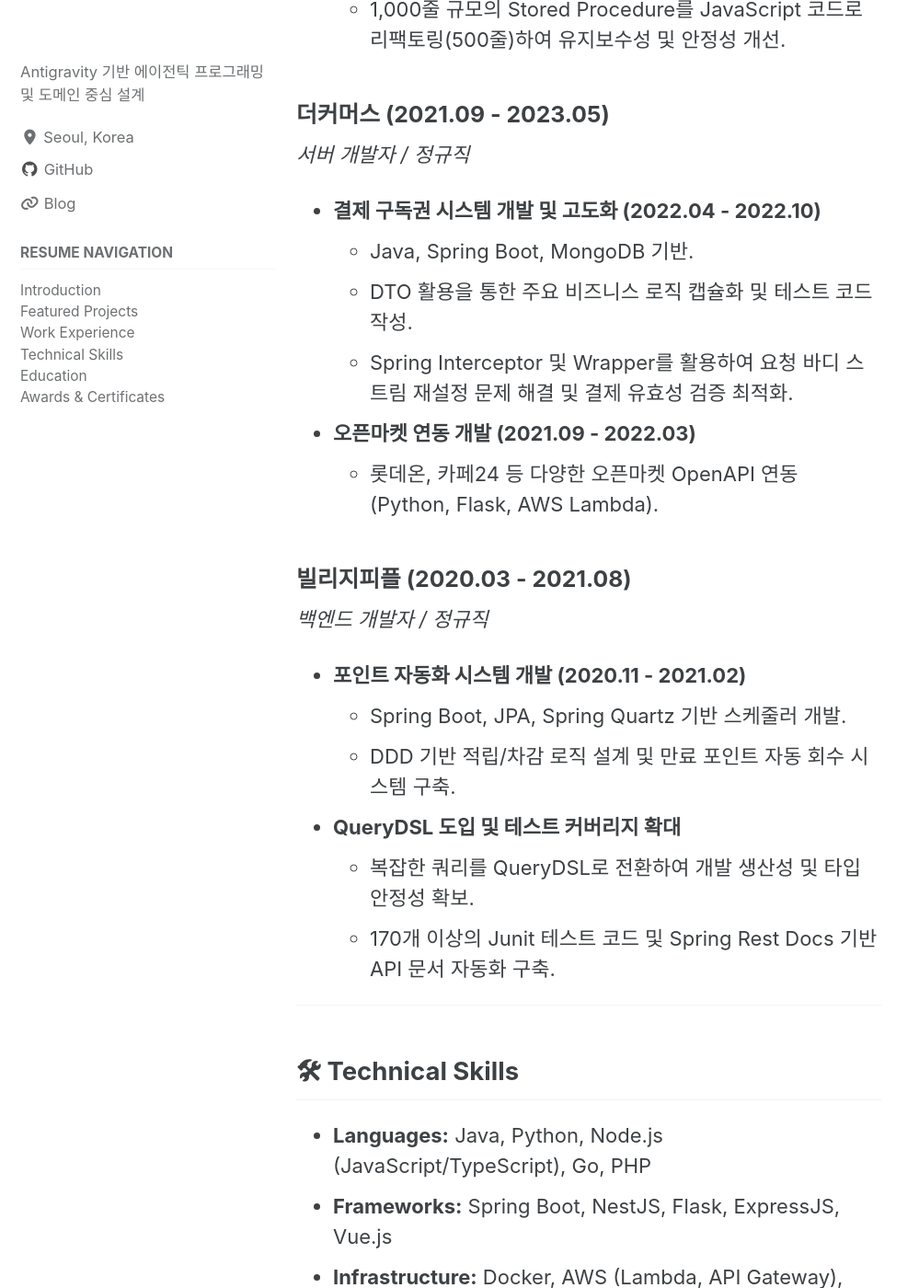
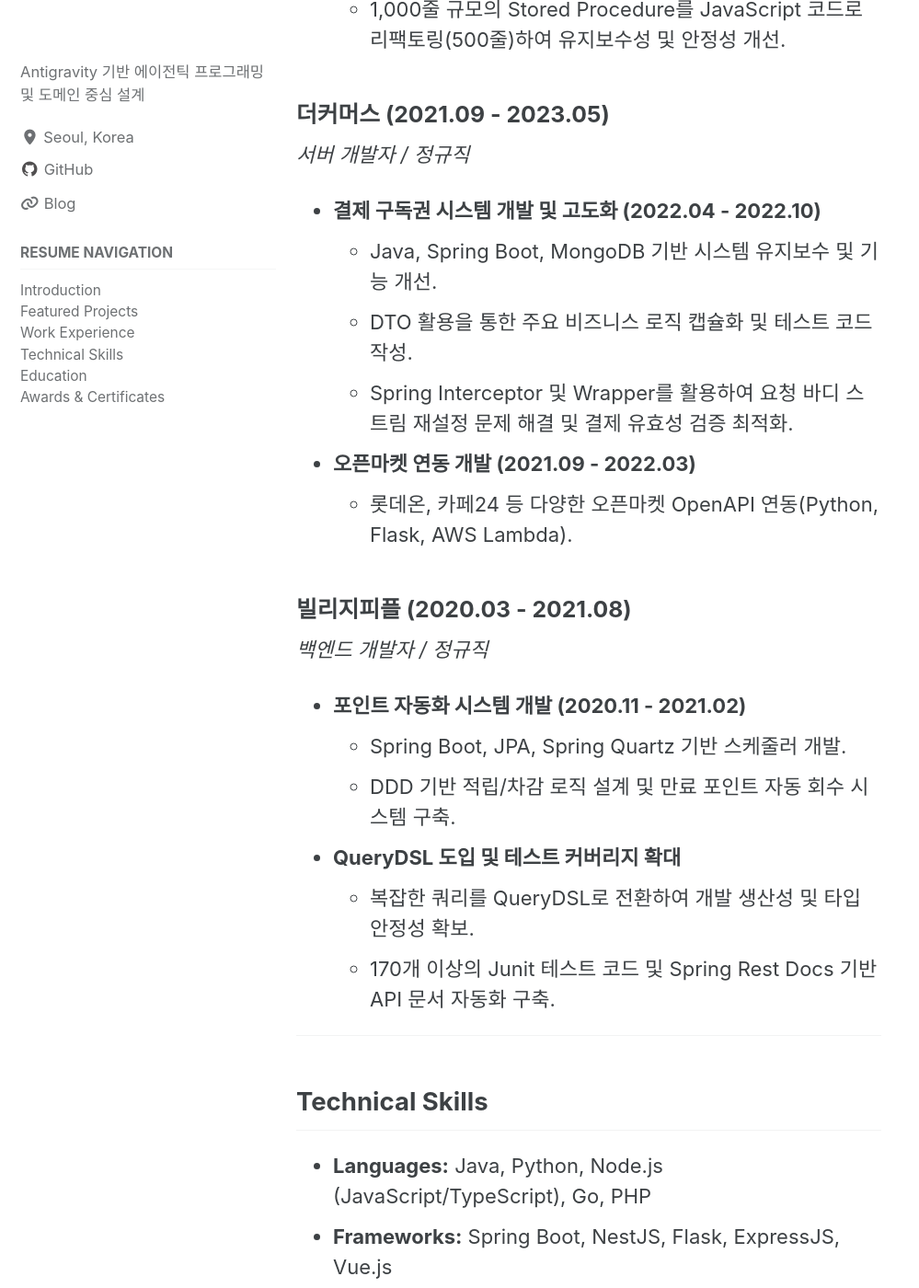
Before and after one commit to hsuk0409/earstone.github.io, a Jekyll site: the page built from _pages/resume.md, in a window 1280 px wide and 1400 px high, scrolled down 3142 px. Shown: the whole window at 92% size, without its empty margins (0-999 px from the left). Built offline with Jekyll 4.4.1, drawn with Linux system fonts in a browser that asks for light colours; cached includes are drawn as plain includes; some of the changed text lies outside the part shown.

Commit message:
일관성 체크

```diff
--- a/_pages/resume.md
+++ b/_pages/resume.md
@@ -66,11 +66,11 @@ sidebar:
 *서버 개발자 / 정규직*
 
 - **결제 구독권 시스템 개발 및 고도화 (2022.04 - 2022.10)**
-  - Java, Spring Boot, MongoDB 기반.
+  - Java, Spring Boot, MongoDB 기반 시스템 유지보수 및 기능 개선.
   - DTO 활용을 통한 주요 비즈니스 로직 캡슐화 및 테스트 코드 작성.
   - Spring Interceptor 및 Wrapper를 활용하여 요청 바디 스트림 재설정 문제 해결 및 결제 유효성 검증 최적화.
 - **오픈마켓 연동 개발 (2021.09 - 2022.03)**
-  - 롯데온, 카페24 등 다양한 오픈마켓 OpenAPI 연동 (Python, Flask, AWS Lambda).
+  - 롯데온, 카페24 등 다양한 오픈마켓 OpenAPI 연동(Python, Flask, AWS Lambda).
 
 ### **빌리지피플** (2020.03 - 2021.08)
 *백엔드 개발자 / 정규직*
@@ -84,7 +84,7 @@ sidebar:
 
 ---
 
-## 🛠 Technical Skills
+## Technical Skills
 - **Languages:** Java, Python, Node.js (JavaScript/TypeScript), Go, PHP
 - **Frameworks:** Spring Boot, NestJS, Flask, ExpressJS, Vue.js
 - **Infrastructure:** Docker, AWS (Lambda, API Gateway), MySQL, MariaDB, MongoDB, Redis, Linux
@@ -92,16 +92,18 @@ sidebar:
 
 ---
 
-## 🎓 Education
+## Education
 - **단국대학교** (2016.03 - 2019.02) - 운동처방재활학과 학사 졸업
 - **경민대학교** (2012.03 - 2016.02) - 레저스포츠과 전문학사 졸업
 
-## 📜 Awards & Certificates
+---
+
+## Awards & Certificates
 - **정보처리기사** (2019.08) - 한국산업인력공단
 - **2급 생활스포츠지도사(보디빌딩)** (2018.07) - 국민체육진흥공단
 
 ---
 
-## 🔗 Links
+## Links
 - [Tistory Blog](https://earstone.tistory.com/)
 - [GitHub](https://github.com/hsuk0409)
```
Also changed, not shown: other parts of _pages/resume.md (+1 -1 lines).
